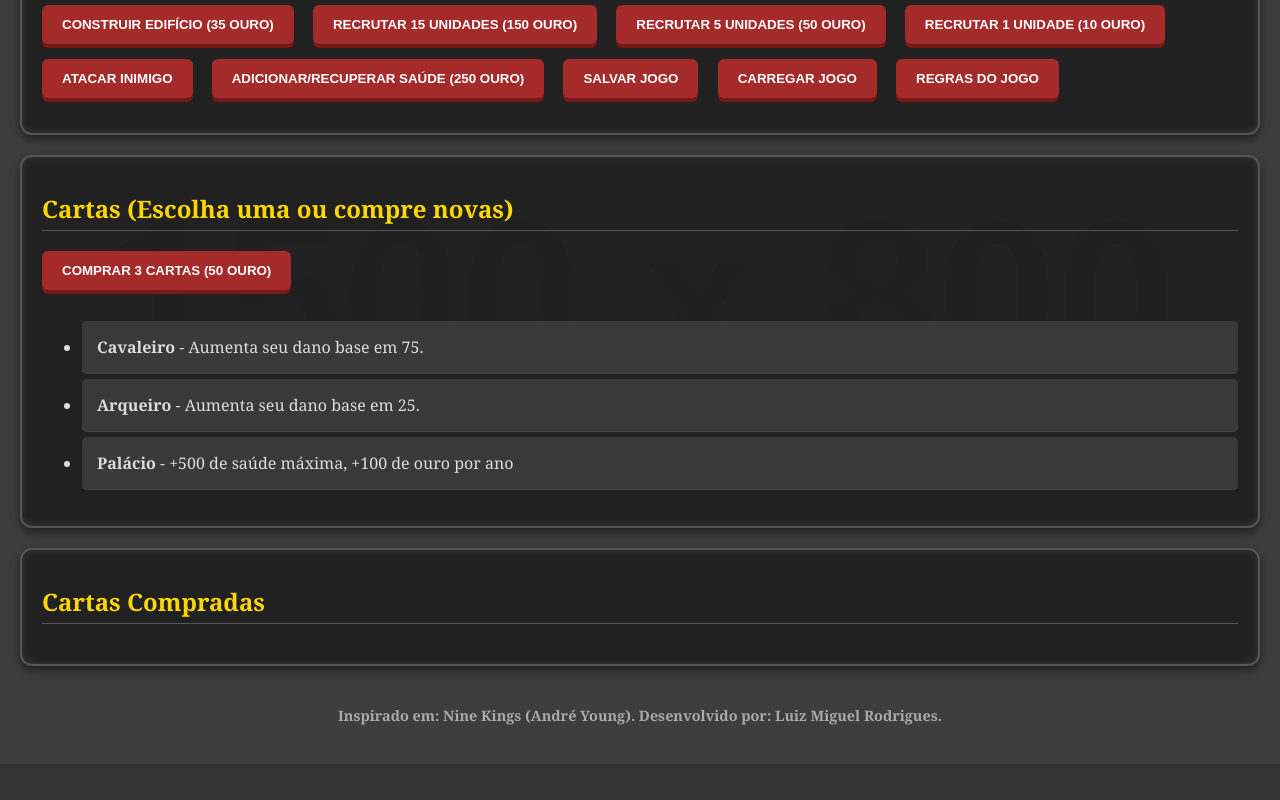
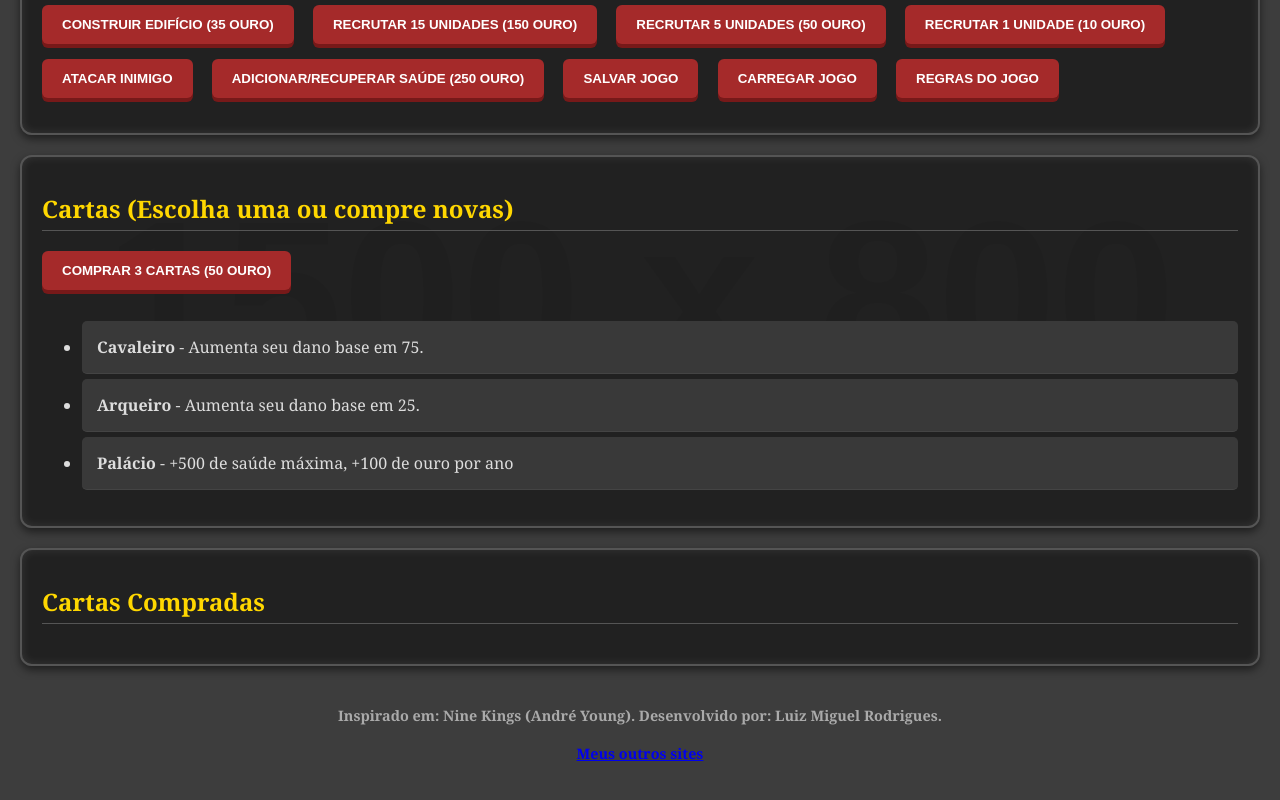
Before and after one commit to LmrCreator/Kingdom-Protection, a plain HTML site: page index.html in a window 1280 px wide. Shown: the part 887-1687 px from the top of the page. Before the commit the page ends 1651 px from the top, so only its background shows below. Drawn offline with Linux system fonts and the light colour scheme; placeholder pictures from the web are drawn by us.

Commit message:
Update https://luizmr.neocities.org/

```diff
--- a/index.html
+++ b/index.html
@@ -989,6 +989,8 @@
     </script>
 <footer>
     <h4><b>Inspirado em: Nine Kings (André Young). Desenvolvido por: Luiz Miguel Rodrigues.</b></h4>
+    <h4><b><a href="https://luizmr.neocities.org/">Meus outros sites</a></b></h4>
 </footer>
 </body>
+
 </html>
```
